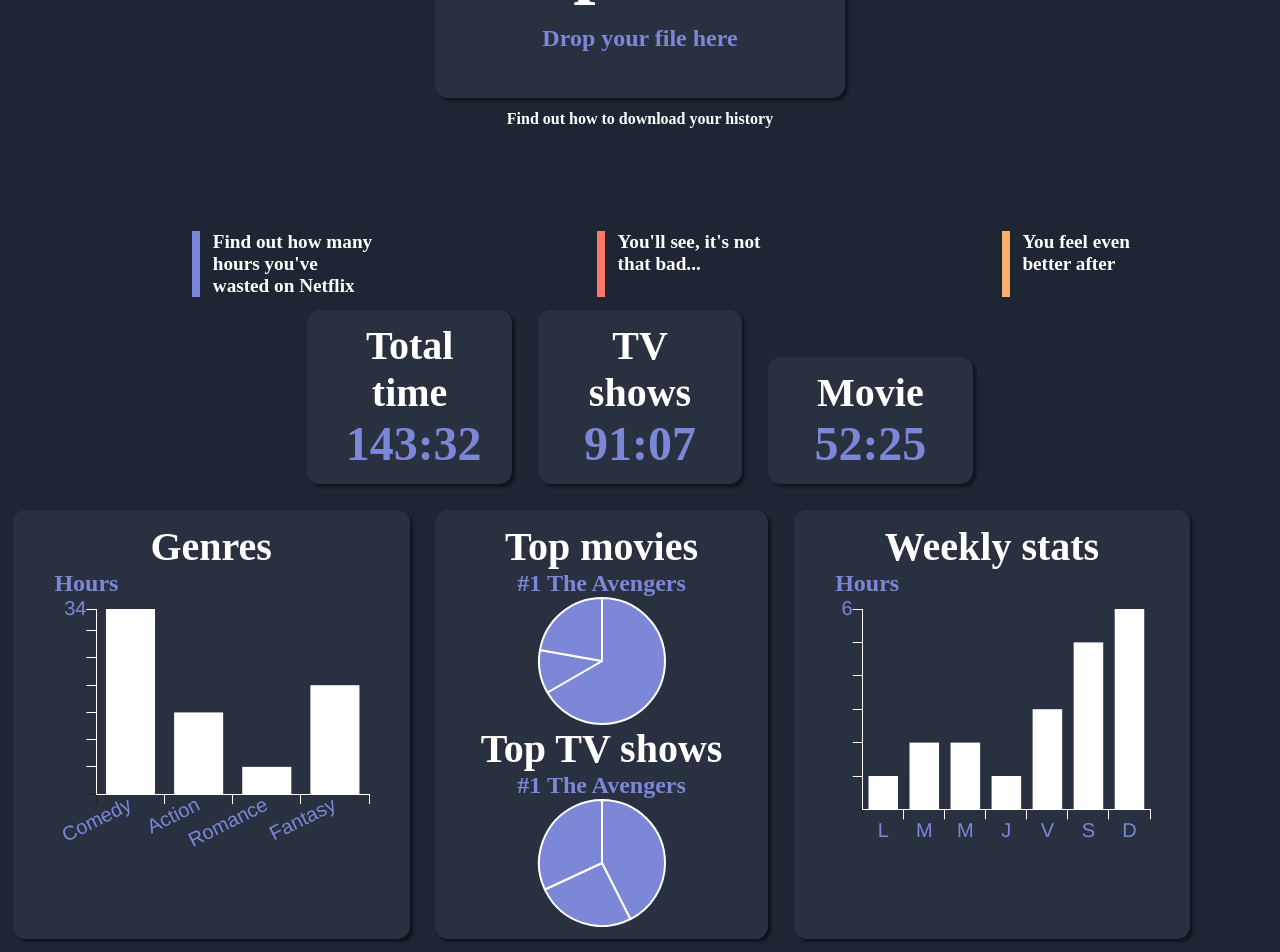
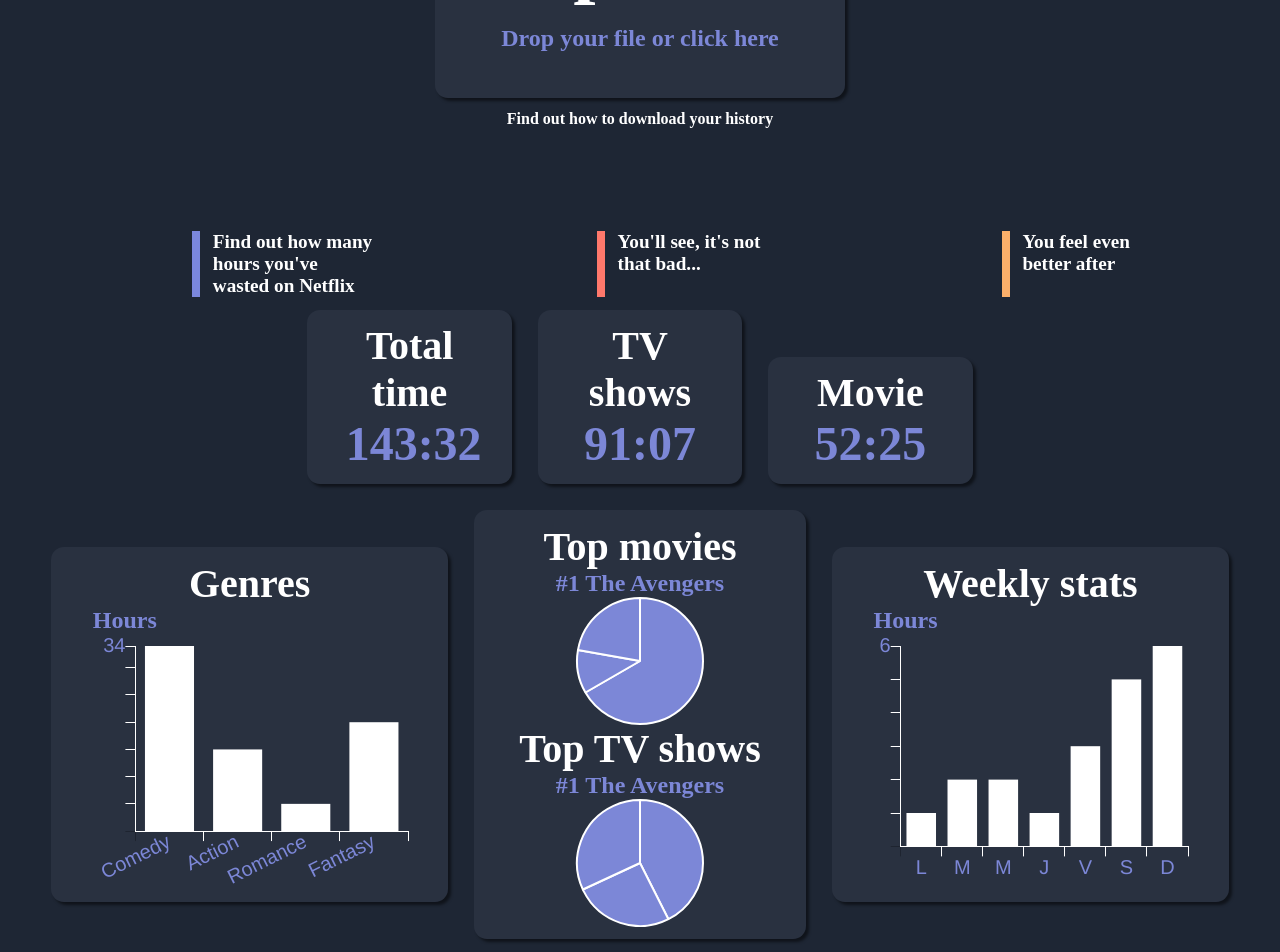
Before and after one commit to CoopTeamX/netflix-wasted-time, a React (Create React App) app: page / in a window 1280 px wide. Shown: the part 331-1283 px from the top of the page. Built offline with nearby package versions, Linux system fonts and the light colour scheme; a web font is replaced by a local one.

Commit message:
Improve style

```diff
--- a/src/Components/HomePage/HomePage.js
+++ b/src/Components/HomePage/HomePage.js
@@ -33,7 +33,7 @@ export default class HomePage extends React.Component {
                     <div {...getRootProps()}>
                       <input {...getInputProps()} />
                       <div className="main-title">Upload</div><br/>
-                      <div className="sub-title">Drop your file here</div>
+                      <div className="sub-title">Drop your file or click here</div>
                     </div>
                   </section>
               )}
--- a/src/Components/StatsPage/StatsPage.scss
+++ b/src/Components/StatsPage/StatsPage.scss
@@ -63,6 +63,8 @@
   }
 
   &--charts {
+    align-items: center;
     display: flex;
+    justify-content: center;
   }
 }
```
